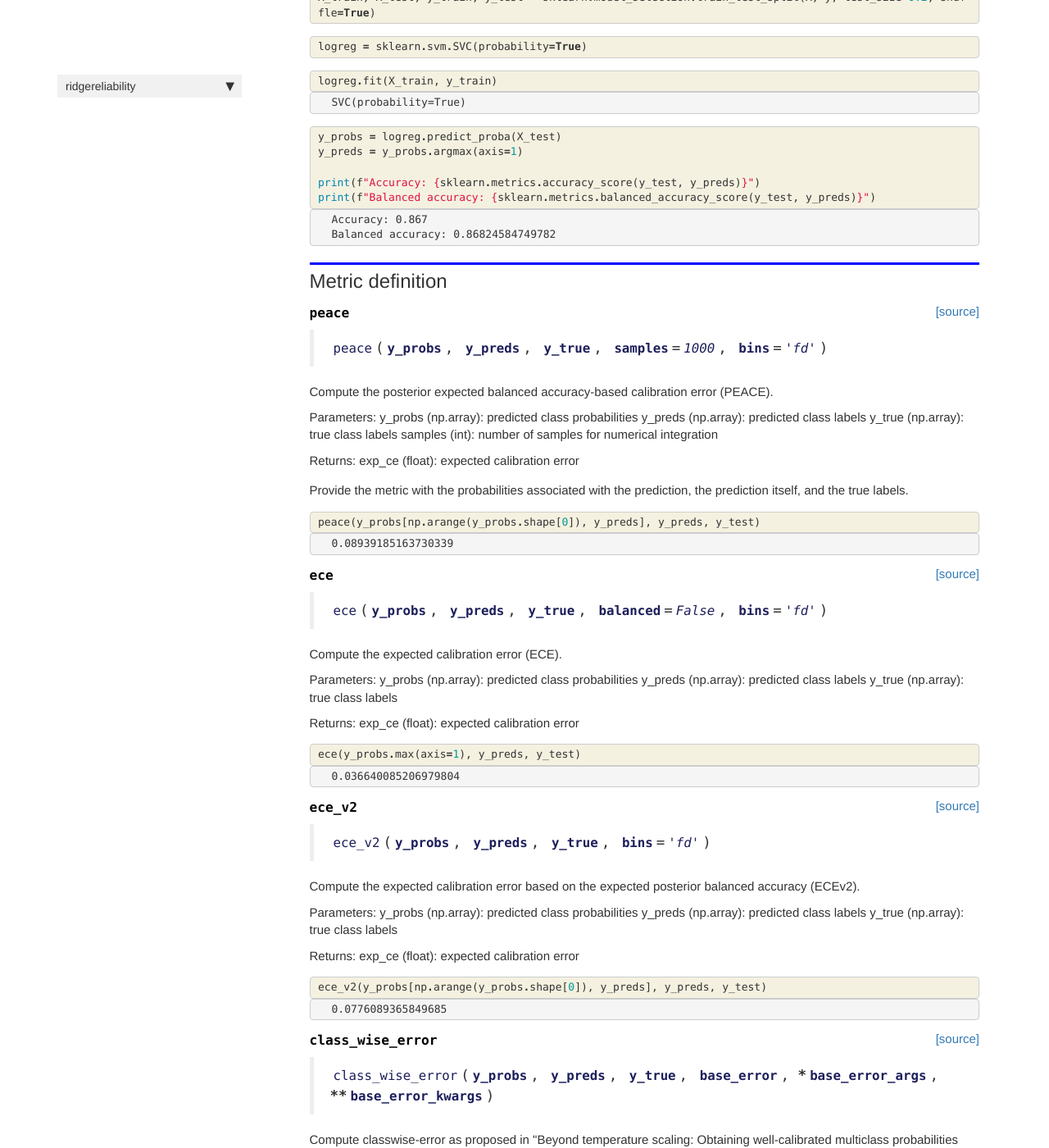
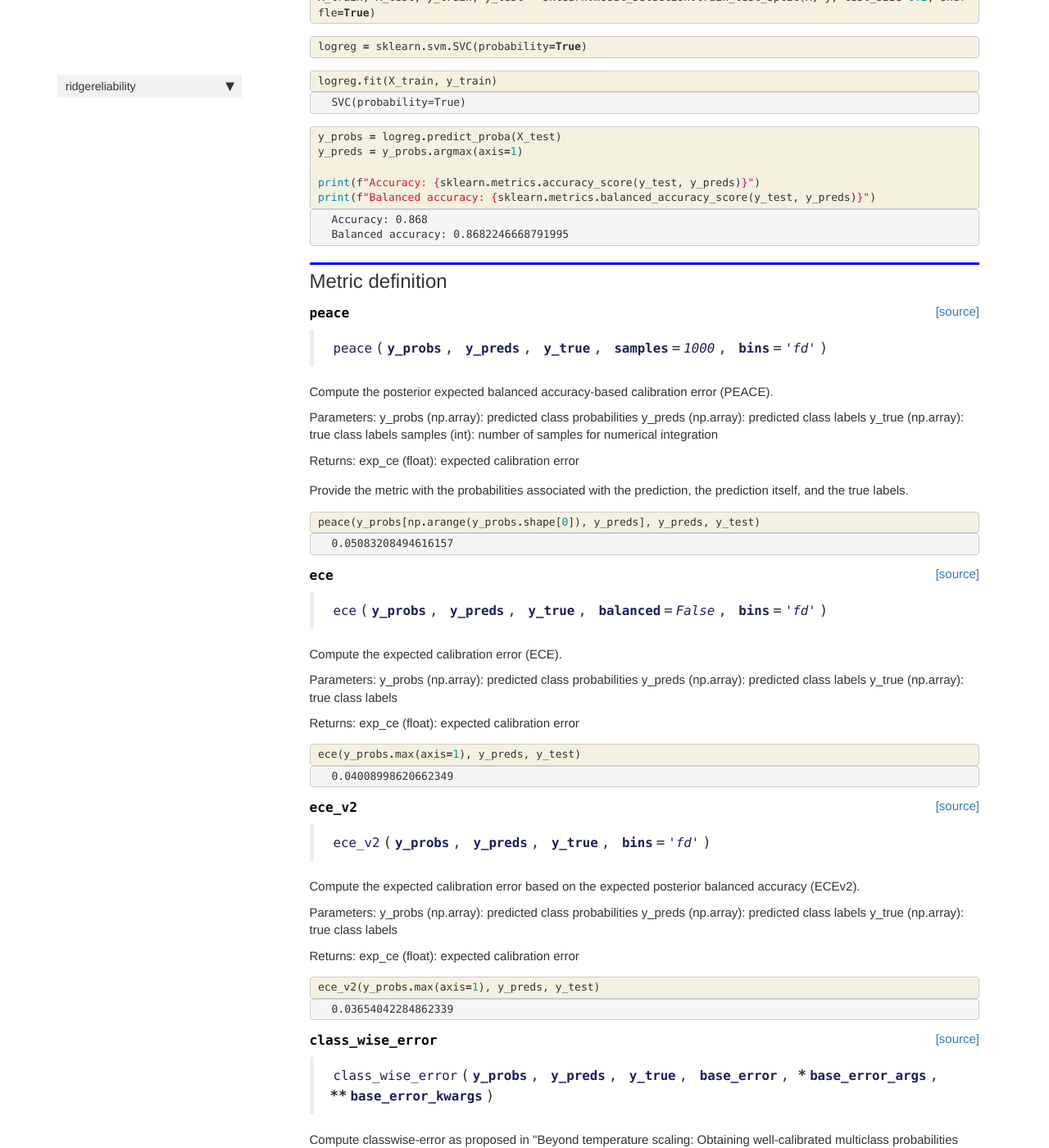
Before and after one commit to MaximLippeveld/riverreliability, a Jekyll site: the page built from docs/metrics.html, in a window 1280 px wide and 1400 px high, scrolled down 559 px. Shown: the whole window at 82% size. Built offline with Jekyll 4.4.1, drawn with Linux system fonts in a browser that asks for light colours; nearby versions of some CDN libraries; comment, search, counter and statistics services are not loaded; some of the changed text lies outside the part shown.

Commit message:
Update lib and docs

```diff
--- a/docs/metrics.html
+++ b/docs/metrics.html
@@ -149,8 +149,8 @@ description: "API details."
 <div class="output_area">
 
 <div class="output_subarea output_stream output_stdout output_text">
-<pre>Accuracy: 0.867
-Balanced accuracy: 0.86824584749782
+<pre>Accuracy: 0.868
+Balanced accuracy: 0.8682246668791995
 </pre>
 </div>
 </div>
@@ -235,7 +235,7 @@ exp_ce (float): expected calibration error</p>
 
 
 <div class="output_text output_subarea output_execute_result">
-<pre>0.08939185163730339</pre>
+<pre>0.05083208494616157</pre>
 </div>
 
 </div>
@@ -306,7 +306,7 @@ exp_ce (float): expected calibration error</p>
 
 
 <div class="output_text output_subarea output_execute_result">
-<pre>0.036640085206979804</pre>
+<pre>0.04008998620662349</pre>
 </div>
 
 </div>
@@ -362,7 +362,7 @@ exp_ce (float): expected calibration error</p>
 
 <div class="inner_cell">
     <div class="input_area">
-<div class=" highlight hl-ipython3"><pre><span></span><span class="n">ece_v2</span><span class="p">(</span><span class="n">y_probs</span><span class="p">[</span><span class="n">np</span><span class="o">.</span><span class="n">arange</span><span class="p">(</span><span class="n">y_probs</span><span class="o">.</span><span class="n">shape</span><span class="p">[</span><span class="mi">0</span><span class="p">]),</span> <span class="n">y_preds</span><span class="p">],</span> <span class="n">y_preds</span><span class="p">,</span> <span class="n">y_test</span><span class="p">)</span>
+<div class=" highlight hl-ipython3"><pre><span></span><span class="n">ece_v2</span><span class="p">(</span><span class="n">y_probs</span><span class="o">.</span><span class="n">max</span><span class="p">(</span><span class="n">axis</span><span class="o">=</span><span class="mi">1</span><span class="p">),</span> <span class="n">y_preds</span><span class="p">,</span> <span class="n">y_test</span><span class="p">)</span>
 </pre></div>
 
     </div>
@@ -377,7 +377,7 @@ exp_ce (float): expected calibration error</p>
 
 
 <div class="output_text output_subarea output_execute_result">
-<pre>0.0776089365849685</pre>
+<pre>0.03654042284862339</pre>
 </div>
 
 </div>
--- a/ridgereliability/metrics.py
+++ b/ridgereliability/metrics.py
@@ -127,9 +127,8 @@ def class_wise_error(y_probs, y_preds, y_true, base_error, *base_error_args, **b
     """
 
     classes = sklearn.utils.multiclass.unique_labels(y_preds, y_true)
-    one_hot = sklearn.preprocessing.OneHotEncoder(sparse=False, dtype=int)
-    y_true_binarized = one_hot.fit_transform(y_true.reshape(-1, 1))
-    y_preds_binarized = one_hot.fit_transform(y_preds.reshape(-1, 1))
+    y_true_binarized = np.eye(np.max(classes) + 1, dtype=int)[y_true]
+    y_preds_binarized = np.eye(np.max(classes) + 1, dtype=int)[y_preds]
 
     result = 0.
     for c in classes:
```
Also changed, not shown: other parts of docs/metrics.html (+1 -1 lines), 1 other file.
